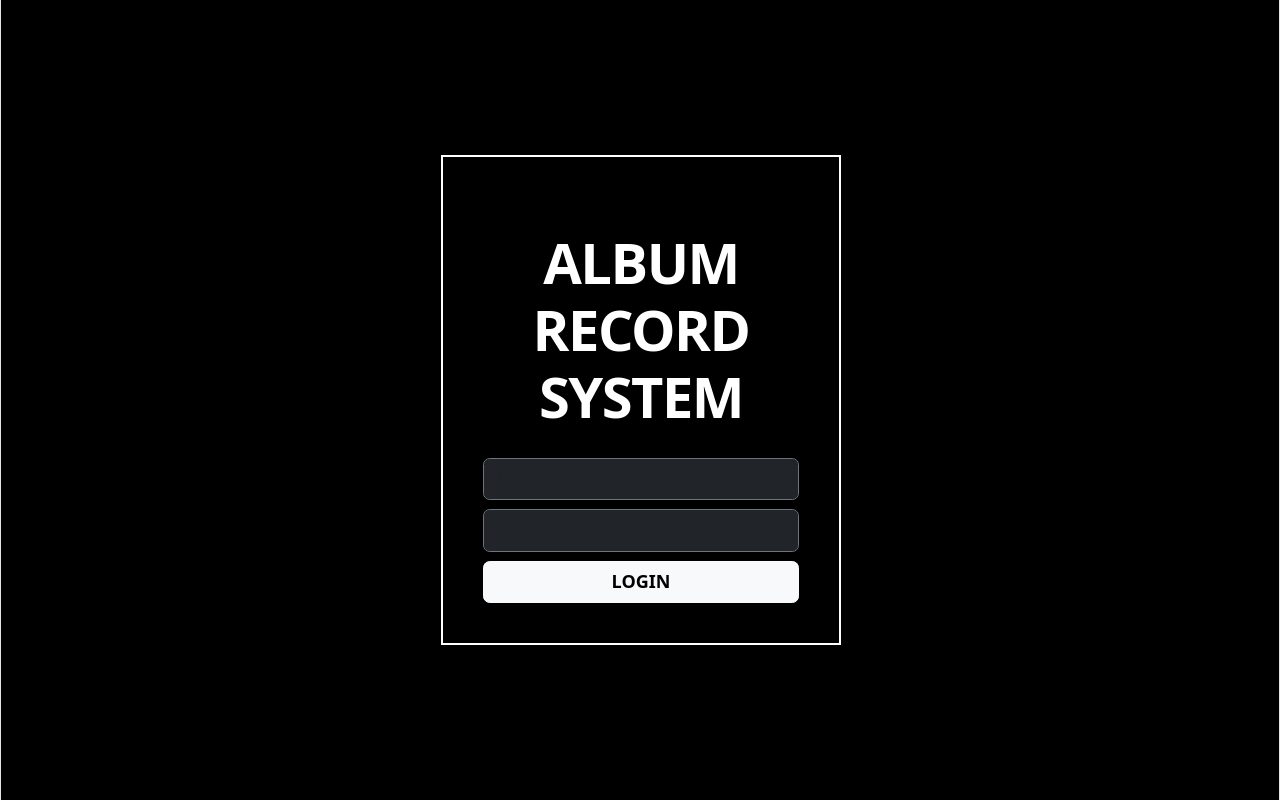
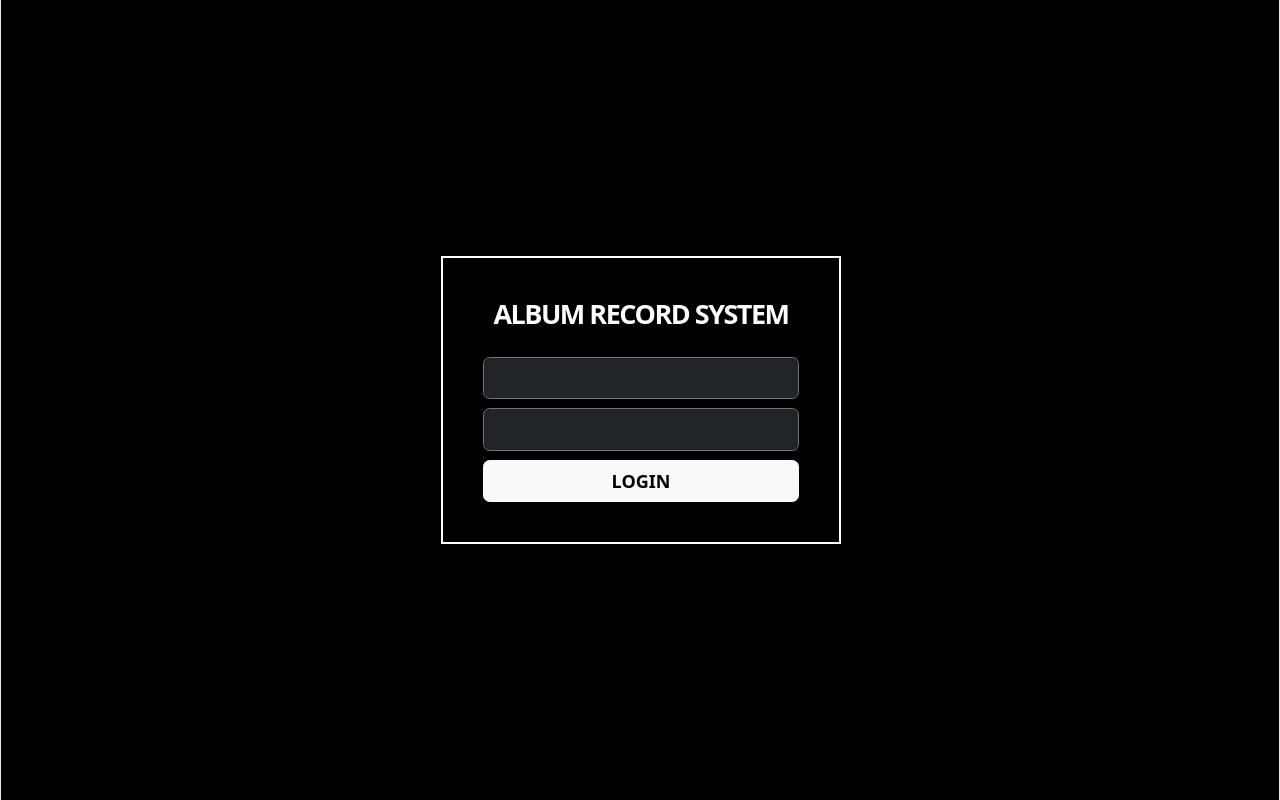
Before and after one commit to alliahsrm/front_end_spocom, a React (Vite) app: page / in a window 1280 px wide. Built offline with nearby package versions, Linux system fonts and the light colour scheme.

Commit message:
feat: :art: smaller login pop up

```diff
--- a/src/components/SpoCom.jsx
+++ b/src/components/SpoCom.jsx
@@ -83,7 +83,7 @@
     return (
       <div className="app-outer-wrapper d-flex justify-content-center align-items-center bg-black">
         <div className="login-card border-white shadow-lg">
-          <h1 className="text-white fw-black mb-4">ALBUM RECORD SYSTEM</h1>
+          <h4 className="text-white fw-black mb-4">ALBUM RECORD SYSTEM</h4>
           <form onSubmit={handleLogin} className="d-grid gap-2">
             <input type="text" placeholder="Username" className="form-control bg-dark text-white border-secondary"
               onChange={(e) => setUser({...user, username: e.target.value})} />
```
